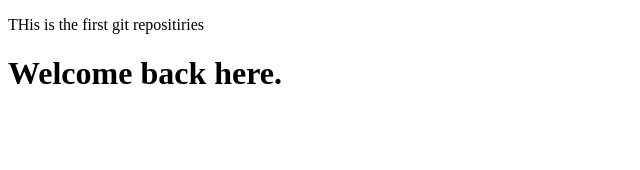
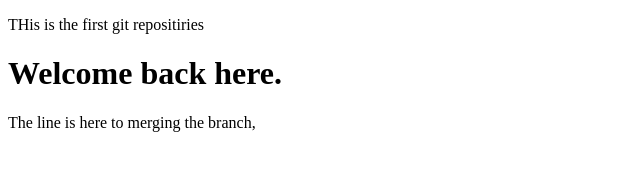
Before and after one commit to heena2565/project-test.github.io, a plain HTML site: page index.html in a window 1280 px wide. Shown: the whole page, without its empty margins (0-640 px from the left). Drawn offline with Linux system fonts and the light colour scheme.

Commit message:
updated the error

```diff
--- a/index.html
+++ b/index.html
@@ -9,5 +9,6 @@
 <body>
     <p>THis is the first git repositiries</p>
     <h1>Welcome back here.</h1>
+    <p>The line is here to merging the branch,</p>
 </body>
 </html>
```
